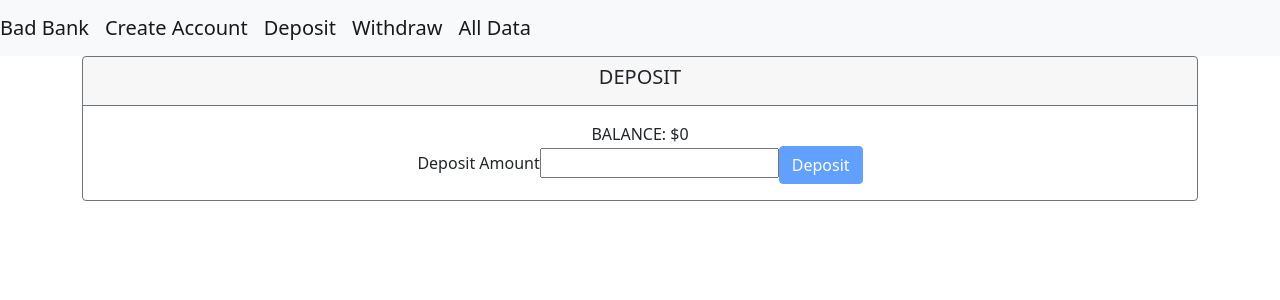
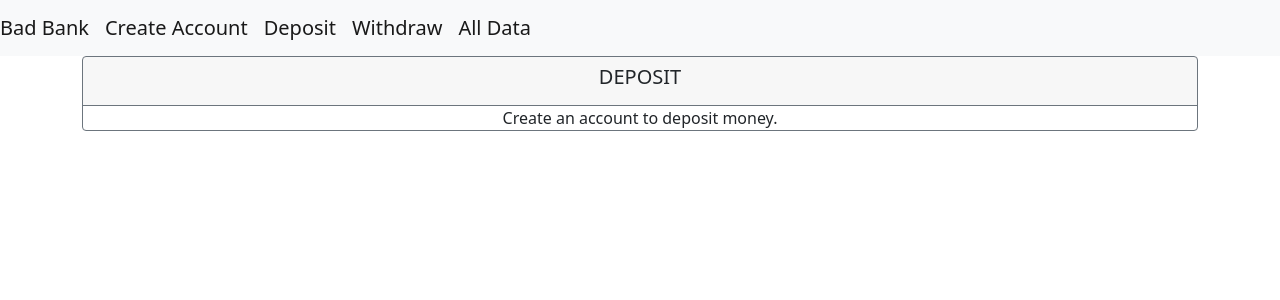
Before and after one commit to alexandrabaturina/mit-banking-app, a React (Create React App) app: page /deposit in a window 1280 px wide. Shown: the top 300 px of the page. Built offline with nearby package versions, Linux system fonts and the light colour scheme.

Commit message:
refactor: add balance to state

```diff
--- a/src/App.js
+++ b/src/App.js
@@ -10,18 +10,22 @@ import { useState } from 'react'
 const App = () => {
 
   const [users, setUsers] = useState([])
-  const [balance, setBalance] = useState(0)
 
-  const addUser = user => {
+  const addUser = ({ name, email, password }) => {
+    const user = { name: name, email: email, password: password, balance: 0 }
     setUsers([...users, user])
   }
 
   const addDeposit = sum => {
-    setBalance(balance + sum)
+    const updated = [...users]
+    users[users.length - 1].balance += sum
+    setUsers(updated)
   }
 
   const withdraw = sum => {
-    setBalance(balance - sum)
+    const updated = [...users]
+    users[users.length - 1].balance -= sum
+    setUsers(updated)
   }
 
   return (
@@ -30,20 +34,19 @@ const App = () => {
       <Route path="/" exact component={Home} />
       <Route path="/createaccount/" component={() =>
         <CreateAccount
-          addUser={addUser}
-          users={users} />} />
+          users={users}
+          addUser={addUser} />} />
       <Route path="/deposit/" component={() =>
         <Deposit
-          balance={balance}
+          users={users}
           addDeposit={addDeposit} />} />
       <Route path="/withdraw/" component={() =>
         <Withdraw
-          balance={balance}
+          users={users}
           withdraw={withdraw} />} />
       <Route path="/alldata/" component={() =>
         <AllData users={users} />} />
     </Router>
   )
 }
-
 export default App
--- a/src/components/CreateAccount.js
+++ b/src/components/CreateAccount.js
@@ -1,6 +1,8 @@
 import { Button, Container } from 'react-bootstrap'
 import { Formik, Form, Field } from 'formik'
 import * as Yup from 'yup';
+
+const CreateAccount = ({ users, addUser }) => {
 
     const validationSchema = Yup.object({
         name: Yup.string()
@@ -11,8 +13,6 @@ const validationSchema = Yup.object({
             .min(8, 'Your password is too short!')
             .required('*Password is required')
     })
-
-const CreateAccount = ({ users, addUser }) => {
 
     const btnText = users.length > 0 ? 'Add Another Account' : 'Create Account'
 
--- a/src/components/Deposit.js
+++ b/src/components/Deposit.js
@@ -1,6 +1,8 @@
 import { Container, Button } from 'react-bootstrap'
 import { Formik, Form, Field } from 'formik'
 import * as Yup from 'yup'
+
+const Deposit = ({ users, addDeposit }) => {
 
     const validationSchema = Yup.object({
         deposit: Yup.number()
@@ -8,17 +10,16 @@ const validationSchema = Yup.object({
             .min(0, 'Please deposit a positive amount')
     })
 
-const Deposit = ({ balance, addDeposit }) => {
-
     return (
         <Container>
             <div className="card text-center border-secondary">
                 <div className="card-header border-secondary">
                     <h5 className="card-title">DEPOSIT</h5>
                 </div>
+                {users.length === 0 ? <div> Create an account to deposit money.</div> :
                     <div className="card-body">
                         <div className="balance">
-                        BALANCE: ${balance}
+                            BALANCE: ${users[users.length - 1].balance}
                         </div>
 
                         <Formik
@@ -50,9 +51,9 @@ const Deposit = ({ balance, addDeposit }) => {
                                 </Form>
                             )}
                         </Formik>
+                    </div>}
             </div>
-            </div>
-        </Container>
+        </Container >
     )
 }
 
--- a/src/components/Withdraw.js
+++ b/src/components/Withdraw.js
@@ -2,12 +2,14 @@ import { Container, Button } from 'react-bootstrap'
 import { Formik, Form, Field } from 'formik'
 import * as Yup from 'yup'
 
-const Withdraw = ({ balance, withdraw }) => {
+const Withdraw = ({ users, withdraw }) => {
 
     const validationSchema = Yup.object({
         withdraw: Yup.number()
             .typeError('Withdraw amount should be a number')
-            .max(balance, 'Overdraft')
+            .max(users.length === 0 ?
+                0 :
+                users[users.length - 1].balance, 'Overdraft. Please deposit money first.')
     })
 
     return (
@@ -16,9 +18,11 @@ const Withdraw = ({ balance, withdraw }) => {
                 <div className="card-header border-secondary">
                     <h5 className="card-title">WITHDRAW</h5>
                 </div>
+                {users.length === 0 ?
+                    <div>Create account to withdraw money.</div> :
                     <div className="card-body">
                         <div className="balance">
-                        BALANCE: ${balance}
+                            BALANCE: ${users[users.length - 1].balance}
                         </div>
 
                         <Formik
@@ -50,7 +54,7 @@ const Withdraw = ({ balance, withdraw }) => {
                                 </Form>
                             )}
                         </Formik>
-                </div>
+                    </div>}
             </div>
         </Container>
     )
```
Lines whose indentation alone changed are shown as unchanged.
